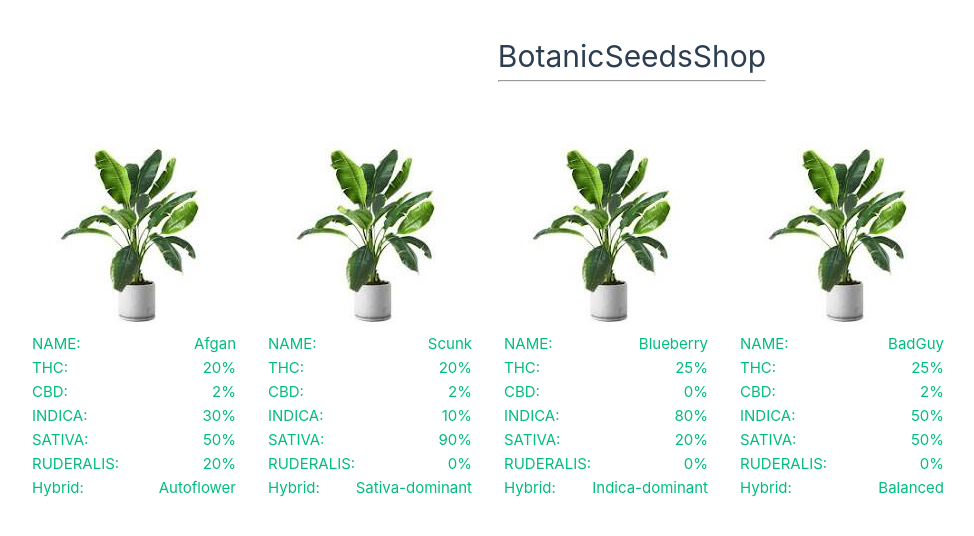
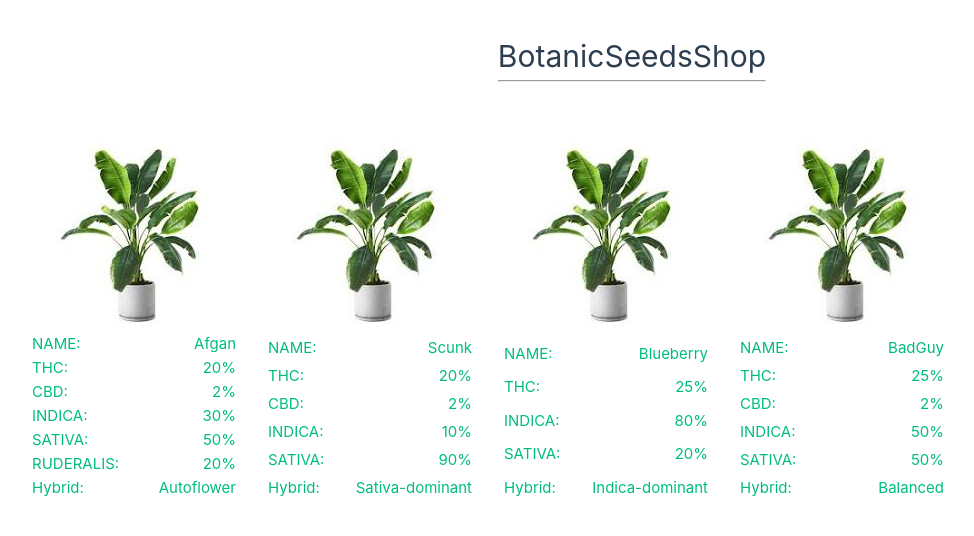
Before and after one commit to IktaNikuba/botanica, a Vue app: page / in a window 1280 px wide. Shown: the top 536 px of the page, without its empty margins (8-982 px from the left). Built offline with nearby package versions, Linux system fonts and the light colour scheme; the HTML template or start-up script is replaced by a standard one.

Commit message:
Highlighted component "FlowerData"

```diff
--- /dev/null
+++ b/src/components/FlowerData.vue
@@ -0,0 +1,39 @@
+<template>
+    <template v-for="(value, key) in flower" :key="key">
+      <template v-if="hasValidData(flower, key)">
+        <span>
+          <span>{{ toUpperCase(key) }}:</span> <span>{{ numberWithPercentSymbol(value) }}</span>
+        </span>
+      </template>
+    </template>
+</template>
+
+<script>
+export default {
+  props: {
+    flower: Object,
+  },
+  methods: {
+    toUpperCase(str) {
+      return str.toUpperCase();
+    },
+    numberWithPercentSymbol(value) {
+      if ((value instanceof Number || typeof value === 'number') && !isNaN(value)) {
+        return value = value.toString() + '%';
+      } else {
+        return value;
+      }
+    },
+    hasValidData(flower, key) {
+      return flower[key] !== 0 && key !== 'text';
+    },
+  }
+};
+</script>
+
+<style lang="scss">
+h2, span {
+  display: flex;
+  justify-content: space-between;
+}
+</style>
--- a/src/components/ProductsCatalog.vue
+++ b/src/components/ProductsCatalog.vue
@@ -5,10 +5,9 @@
 </template>
 
 <script>
-import {defineComponent} from "vue";
 import SingleProductCard from "./SingleProductCard.vue";
 
-export default defineComponent({
+export default {
   components: {SingleProductCard},
   data() {
     return {
@@ -68,7 +67,7 @@
       ],
     };
   },
-})
+}
 </script>
 
 <style lang="scss">
--- a/src/components/SingleProductCard.vue
+++ b/src/components/SingleProductCard.vue
@@ -1,19 +1,16 @@
 <template>
   <a class="plant">
     <img class="plant__image" src="/img/plant.jpeg" alt="">
-    <template v-if="hasValidData(flower)">
-      <template v-for="(value, key) in flower" :key="key">
-        <span v-if="key !== 'text'">
-          <span>{{ toUpperCase(key) }}:</span> <span>{{ numberWithPercentSymbol(value) }}</span>
-        </span>
-      </template>
-    </template>
+    <FlowerData :flower = "flower" />
     <span>Hybrid: <span>{{ calculateHybridType(flower) }}</span></span>
   </a>
 </template>
 
 <script>
+import FlowerData from "@/components/FlowerData.vue";
 export default {
+  components: {FlowerData},
+
   props: {
     flower: Object,
   },
@@ -29,27 +26,6 @@
       } else {
         return 'Balanced';
       }
-    },
-
-    toUpperCase(str) {
-      return str.toUpperCase();
-    },
-
-    numberWithPercentSymbol(value) {
-      if ((value instanceof Number || typeof value === 'number') && !isNaN(value)) {
-        return value = value.toString() + '%';
-      } else {
-        return value;
-      }
-    },
-
-    hasValidData(flower) {
-      for (const key in flower) {
-        if (flower.hasOwnProperty(key) && flower[key] !== 0 && key !== 'text') {
-          return true;
-        }
-      }
-      return false;
     },
   }
 };
@@ -69,11 +45,6 @@
   &__image {
     max-width: 300px;
   }
-
-  h2, span {
-    display: flex;
-    justify-content: space-between;
-  }
 }
 
 </style>
```
